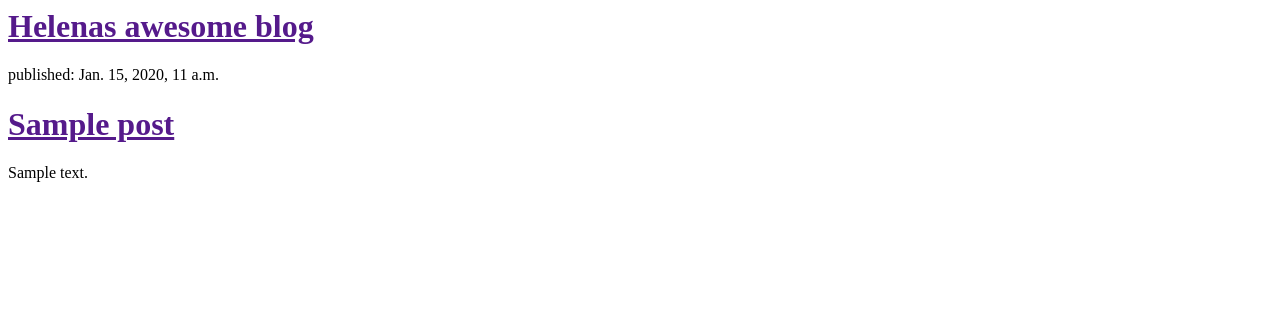
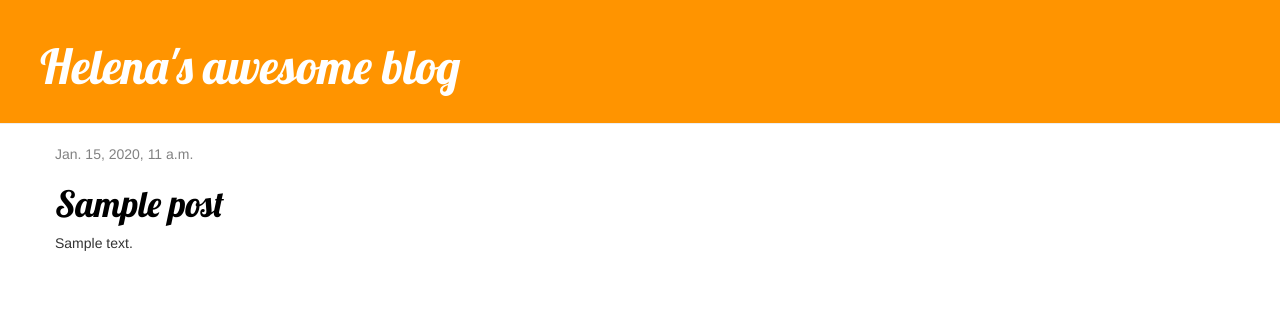
Before and after one commit to helena-st/my-first-blog, a Django app: template blog/templates/blog/post_list.html in a window 1280 px wide. Shown: the top 322 px of the page. Run offline with Django 3.2, Linux system fonts and the light colour scheme; the template is opened without the code that fills it: values that come from a table or form of the project are taken from there, others are empty; tables that the repository leaves empty hold one stand-in row (values such as "Sample post"); some libraries are stand-ins or nearby versions.

Commit message:
Added view and template for detailed blog post as well as CSS for the site.

```diff
--- /dev/null
+++ b/blog/static/css/blog.css
@@ -0,0 +1,48 @@
+
+
+.page-header {
+    background-color: #ff9400;
+    margin-top: 0;
+    padding: 20px 20px 20px 40px;
+}
+
+.page-header h1, .page-header h1 a, .page-header h1 a:visited, .page-header h1 a:active {
+    color: #ffffff;
+    font-size: 36pt;
+    text-decoration: none;
+}
+
+.content {
+    margin-left: 40px;
+}
+
+h1, h2, h3, h4 {
+    font-family: 'Lobster', cursive;
+}
+
+.date {
+    color: #828282;
+}
+
+.save {
+    float: right;
+}
+
+.post-form textarea, .post-form input {
+    width: 100%;
+}
+
+.top-menu, .top-menu:hover, .top-menu:visited {
+    color: #ffffff;
+    float: right;
+    font-size: 26pt;
+    margin-right: 20px;
+}
+
+.post {
+    margin-bottom: 70px;
+}
+
+.post h1 a, .post h1 a:visited {
+    color: #000000;
+}
--- /dev/null
+++ b/blog/templates/blog/base.html
@@ -0,0 +1,19 @@
+{% load staticfiles %}
+<body>
+    <div class="page-header">
+        <link rel="stylesheet" href="//maxcdn.bootstrapcdn.com/bootstrap/3.2.0/css/bootstrap.min.css">
+        <link rel="stylesheet" href="//maxcdn.bootstrapcdn.com/bootstrap/3.2.0/css/bootstrap-theme.min.css">
+        <link href="//fonts.googleapis.com/css?family=Lobster&subset=latin,latin-ext" rel="stylesheet" type="text/css">
+        <link rel="stylesheet" href="{% static 'css/blog.css' %}">
+
+        <h1><a href="/">Helena's awesome blog</a></h1>
+    </div>
+    <div class="content container">
+        <div class="row">
+            <div class="col-md-8">
+            {% block content %}
+            {% endblock %}
+            </div>
+        </div>
+    </div>
+</body>
--- a/blog/templates/blog/post_list.html
+++ b/blog/templates/blog/post_list.html
@@ -1,18 +1,13 @@
-<html>
-    <head>
-        <title>Helena's blog</title>
-    </head>
-    <body>
-        <div>
-            <h1><a href="">Helenas awesome blog</a></h1>
+{% extends 'blog/base.html' %}
+
+{% block content %}
+    {% for post in posts %}
+        <div class="post">
+            <div class="date">
+                {{ post.published_date }}
+            </div>
+            <h1><a href="{% url 'post_detail' pk=post.pk %}">{{ post.title }}</a></h1>
+            <p>{{ post.text|linebreaksbr }}</p>
         </div>
-
-        {% for post in posts %}
-            <div>
-                <p>published: {{ post.published_date }}</p>
-                <h1><a href="">{{ post.title }}</a></h1>
-                <p>{{ post.text | linebreaksbr }}</p>
-            </div>
-        {% endfor %}
-    </body>
-</html>
+    {% endfor %}
+{% endblock %}
--- a/blog/urls.py
+++ b/blog/urls.py
@@ -3,4 +3,5 @@ from . import views
 
 urlpatterns = [
     url(r'^$', views.post_list, name = 'post_list'),
+    url(r'^post/(?P<pk>\d+)/$', views.post_detail, name='post_detail')
 ]
```
Also changed, not shown: blog/templates/blog/post_detail.html (added, +13 -0 lines), blog/views.py (+6 -1 lines).
